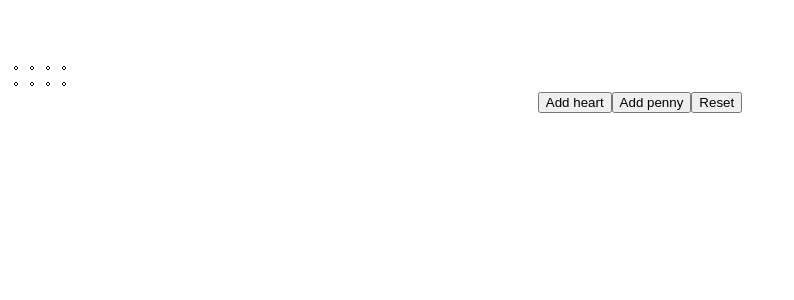
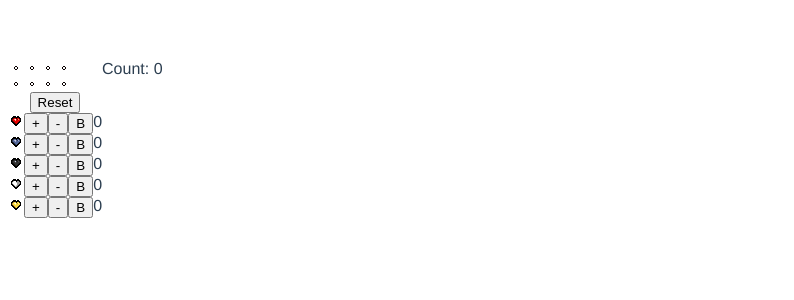
Before and after one commit to Strackeror/IsaacCraftingSim, a Vue app: page / in a window 1280 px wide. Shown: the top 300 px of the page, without its empty margins (0-794 px from the left). Built offline with nearby package versions, Linux system fonts and the light colour scheme.

Commit message:
Combinatory recipe list display

```diff
--- a/src/App.vue
+++ b/src/App.vue
@@ -1,24 +1,41 @@
 <template>
-  <pickup-recipe-vue v-bind:idList="craftingBag" />
-  <button v-on:click="addHeart">Add heart</button>
-  <button v-on:click="addPenny">Add penny</button>
-  <button v-on:click="resetBag">Reset</button>
+  <div style="display: flex">
+    <div>
+      <pickup-recipe-vue v-bind:idList="craftingBag" />
+      <button @click="resetBag">   Reset   </button>
+      <pickup-counter v-for="n in [1, 2, 3, 4, 5]" :key="n" :idx="n" @addBag="addBag" @countChanged="countChanged"/>
+    </div>
+      {{results}}
+    <div style="overflow:scroll; height:400px">
+      Count: {{recipes.length}}
+      <pickup-recipe-vue v-for="recipe in recipes" :key="recipe" :idList="recipe" style="padding-top: 10px"/>
+    </div>
+    <div>
+    </div>
+  </div>
 </template>
 
 <script lang="ts">
 import { defineComponent } from 'vue';
 import PickupIcon from "./components/PickupIcon.vue";
 import PickupRecipeVue from './components/PickupRecipe.vue';
+import PickupCounter from "./components/PickupCounter.vue";
+import {crafting} from "./crafting"
+
+let c = new crafting();
 
 export default defineComponent({
   name: 'App',
   components: {
-    PickupRecipeVue
+    PickupRecipeVue,
+    PickupCounter
   },
 
   data() {
     return {
-      craftingBag: [] as number[]
+      craftingBag: [] as number[],
+      pickupCounts: {} as {[n: number]: number},
+      recipes: [] as number[][]
     }
   },
 
@@ -33,6 +50,18 @@ export default defineComponent({
 
     resetBag() {
       this.craftingBag = [];
+    },
+
+    addBag(id: number) {
+      this.craftingBag = [...this.craftingBag, id];
+    },
+
+    countChanged(id:number, count:number) {
+      if (!(id in this.pickupCounts)) {
+        this.pickupCounts[id] = 0;
+      }
+      this.pickupCounts[id] = count;
+      this.recipes = c.getCombinations({...this.pickupCounts});
     }
   }
 });
--- /dev/null
+++ b/src/components/PickupCounter.vue
@@ -0,0 +1,50 @@
+<template>
+  <div style="display: flex">
+    <pickup-icon v-bind:idx="idx"/>
+
+    <button v-on:click="add">+</button>
+    <button v-on:click="remove">-</button>
+    <button v-on:click="addBag">B</button>
+    {{count}}
+  </div>
+</template>
+
+<script lang="ts">
+import { defineComponent, watch } from 'vue';
+import PickupIcon from "./PickupIcon.vue";
+
+export default defineComponent({
+  name: 'PickupCounter',
+  components: {
+    PickupIcon
+  },
+  props: {
+    idx: Number
+  },
+  data() {
+    return {
+      count: 0,
+    }
+  },
+
+  emits: ['addBag', 'countChanged'],
+
+  methods: {
+    add() {
+      this.count += 1;
+      this.$emit('countChanged', this.idx ?? 0, this.count);
+    },
+
+    remove() {
+      if (this.count > 0) {
+        this.count -= 1
+        this.$emit('countChanged', this.idx ?? 0, this.count);
+      }
+    },
+
+    addBag() {
+      this.$emit('addBag', this.idx ?? 0)
+    }
+  }
+});
+</script>
--- a/src/components/PickupIcon.vue
+++ b/src/components/PickupIcon.vue
@@ -10,22 +10,18 @@ export default defineComponent({
   props: {
     idx: Number
   },
-  data() {
-    return {
-      pickupIconStyle: {
-        backgroundImage: `url(${require('@/assets/ui_crafting.png')})`,
-        width: "16px",
-        height: "16px",
-        backgroundPosition: `0px 0px`,
-        float: "left",
+
+  computed: {
+    pickupIconStyle(): any {
+      let val = this.idx ?? 0;
+      let x = val % 8, y = Math.floor(val / 8);
+      let backgroundPosition = `-${x * 16}px -${y * 16}px`;
+      return {
+          backgroundImage: `url(${require('@/assets/ui_crafting.png')})`,
+          width: "16px",
+          height: "16px",
+          backgroundPosition,
       }
-    }
-  },
-
-  watch: {
-    idx(val) {
-      let x = val % 8, y = Math.floor(val / 8);
-      this.pickupIconStyle.backgroundPosition = `-${x * 16}px -${y * 16}px`;
     }
   }
 });
--- a/src/components/PickupRecipe.vue
+++ b/src/components/PickupRecipe.vue
@@ -1,17 +1,13 @@
 <template>
-  <div style="width:64px; height:32px;">
-    <div>
+  <div style="width:64px; height:32px; display: grid; grid-template-rows: 16px 16px; grid-template-columns: 16px 16px 16px 16px">
       <pickup-icon v-bind:idx="ids[0]" />
-      <pickup-icon v-bind:idx="ids[1]" />
+      <pickup-icon v-bind:idx="ids[1]"/>
       <pickup-icon v-bind:idx="ids[2]" />
       <pickup-icon v-bind:idx="ids[3]" />
-    </div>
-    <div>
       <pickup-icon v-bind:idx="ids[4]" />
       <pickup-icon v-bind:idx="ids[5]" />
       <pickup-icon v-bind:idx="ids[6]" />
       <pickup-icon v-bind:idx="ids[7]" />
-    </div>
   </div>
 </template>
 
--- /dev/null
+++ b/src/crafting.ts
@@ -0,0 +1,26 @@
+const pickupIdxList = [1, 2, 3, 4, 5]
+
+export class crafting {
+
+    private recurseCombinations(availablePickups: {[n: number]: number}, currentRecipe: number[], counter: number, foundRecipes: number[][]): void {
+        if (currentRecipe.length == 8) {
+            foundRecipes.push([...currentRecipe])
+        }
+
+        for (let i = counter; i < pickupIdxList.length; ++i) {
+            const pickupId = pickupIdxList[i];
+            if (pickupId in availablePickups && availablePickups[pickupId] > 0) {
+                availablePickups[pickupId] -= 1;
+                this.recurseCombinations(availablePickups, [...currentRecipe, pickupId], i, foundRecipes);
+                availablePickups[pickupId] += 1;
+            }
+        }
+
+    }
+
+    getCombinations(availablePickups: {[n: number]: number}): number[][] {
+        const foundRecipes: number[][] = [];
+        this.recurseCombinations(availablePickups, [], 0, foundRecipes);
+        return foundRecipes;
+    }
+}
```
Also changed, not shown: 1 other file (tests, documents, lock files or other folders).
